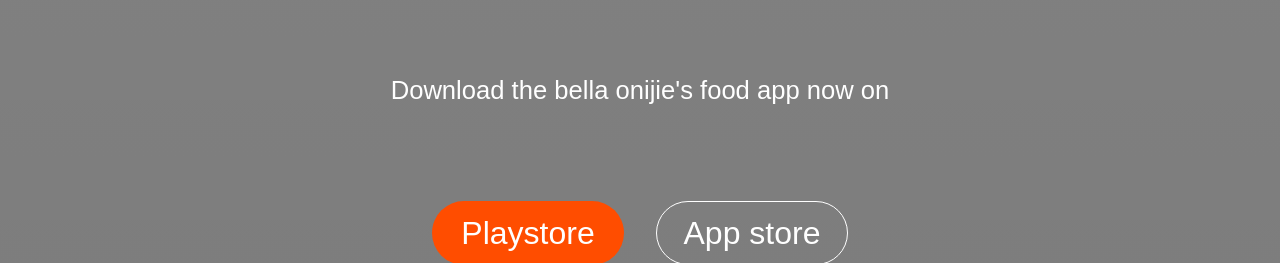
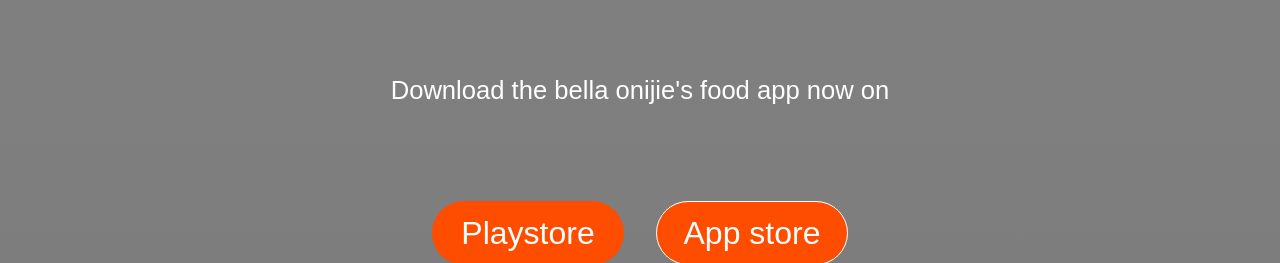
Before and after one commit to Fadal1011/Bella-Orange, a plain HTML site: page index.html in a window 1280 px wide. In both pictures the pointer is over the element "App store". Shown: the part 537-800 px from the top of the page. Drawn offline with Linux system fonts and the light colour scheme.

Commit message:
ajout hover

```diff
--- a/style.css
+++ b/style.css
@@ -120,6 +120,11 @@
 .presentation > .button > div:nth-child(1){
     background: var(--orange);
     border: none;
+}
+
+.presentation > .button > div:nth-child(2):hover{
+    background: var(--orange);
+    transition: .2s ease-in-out;
 }
 
 .presentation .button > div:nth-child(3){
```
